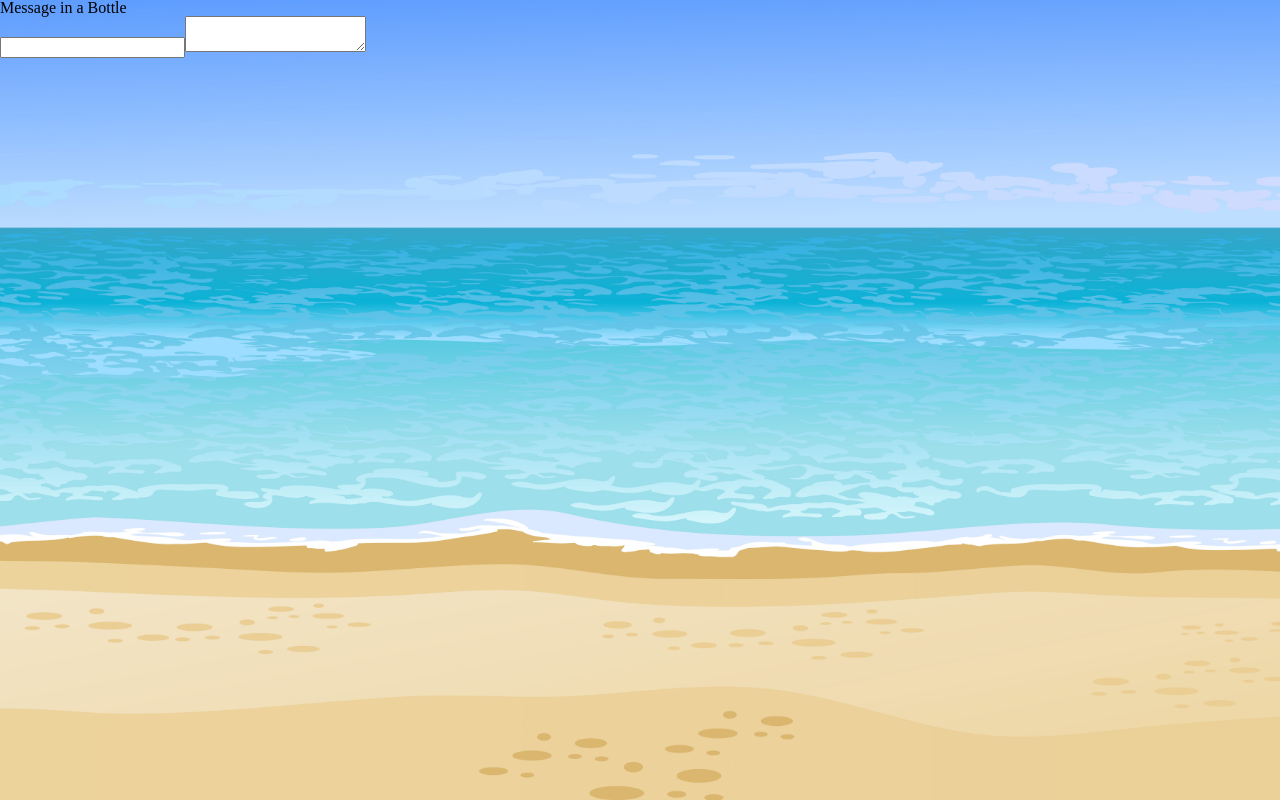
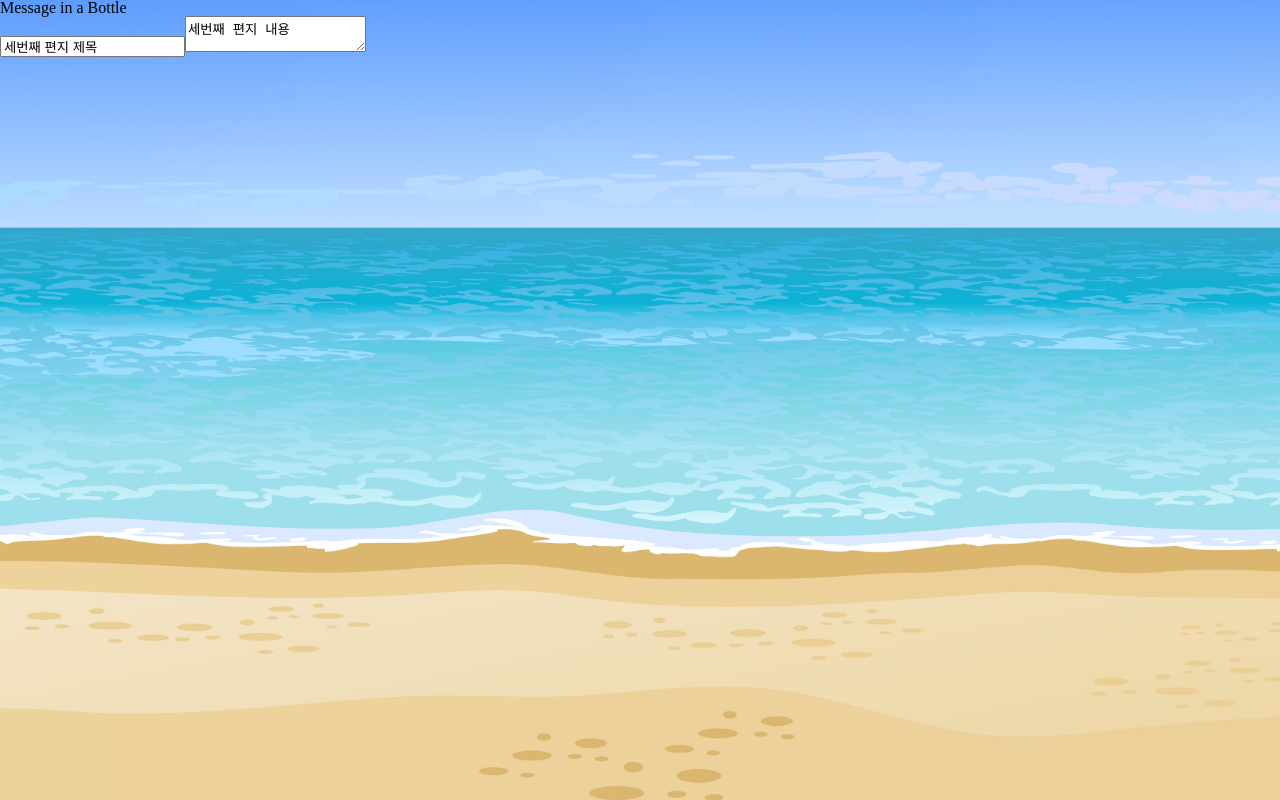
Before and after one commit to quack777/bottle_letter.v2, a React (Create React App) app in the folder client/: page /read in a window 1280 px wide. Built offline with nearby package versions, Linux system fonts and the light colour scheme; no server answers.

Commit message:
Add: 편지 읽기 api catch, input readonly

```diff
--- a/client/src/pages/read/Read.tsx
+++ b/client/src/pages/read/Read.tsx
@@ -8,7 +8,11 @@ interface letterInfo {
 }
 
 const Read: FC = () => {
-  const [letterInfo, setLetterInfo] = useState<letterInfo>();
+  const [letterInfo, setLetterInfo] = useState<letterInfo>({
+    id: 1,
+    title: '',
+    contents: '',
+  });
 
   const randomLetterInfoNum = (length: number): number => {
     const num = Math.floor(length * Math.random());
@@ -17,18 +21,23 @@ const Read: FC = () => {
 
   useEffect(() => {
     const getLetterInfo = () => {
-      // axios.get('/data/letterInfo.json').then((res) => {
-      axios.get('http://localhost:3000/letterInfo').then((res) => {
-        setLetterInfo(res.data.letterInfo[randomLetterInfoNum(res.data.letterInfo.length)]);
-      });
+      axios
+        .get('/data/letterInfo.json')
+        .then((res) => {
+          // axios.get('http://localhost:3000/letterInfo').then((res) => {
+          setLetterInfo(res.data.letterInfo[randomLetterInfoNum(res.data.letterInfo.length)]);
+        })
+        .catch(() => {
+          setLetterInfo({ id: 1, title: '안녕하세요', contents: 'ㅎㅎ' });
+        });
     };
     getLetterInfo();
   }, []);
 
   return (
     <div>
-      <input value={letterInfo?.title} />
-      <textarea value={letterInfo?.contents} />
+      <input value={letterInfo?.title} readOnly />
+      <textarea value={letterInfo?.contents} readOnly />
     </div>
   );
 };
```
